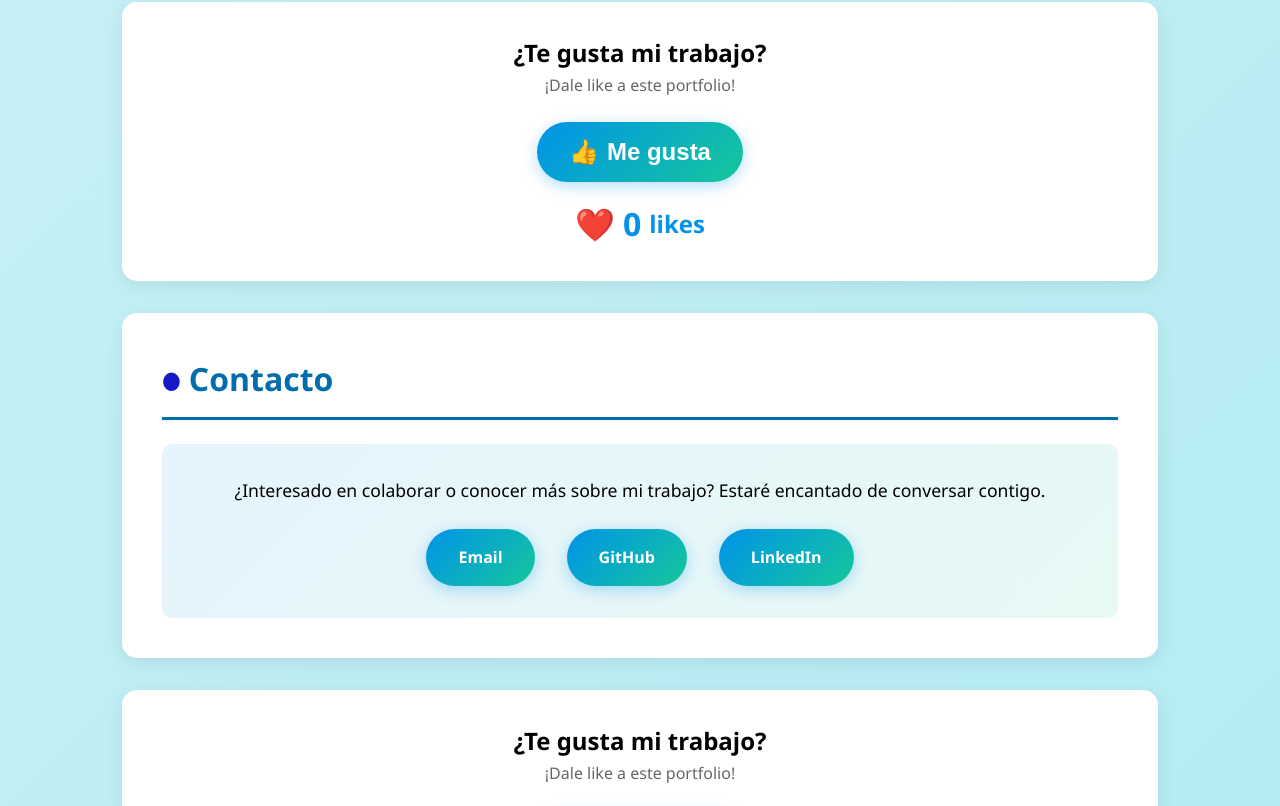
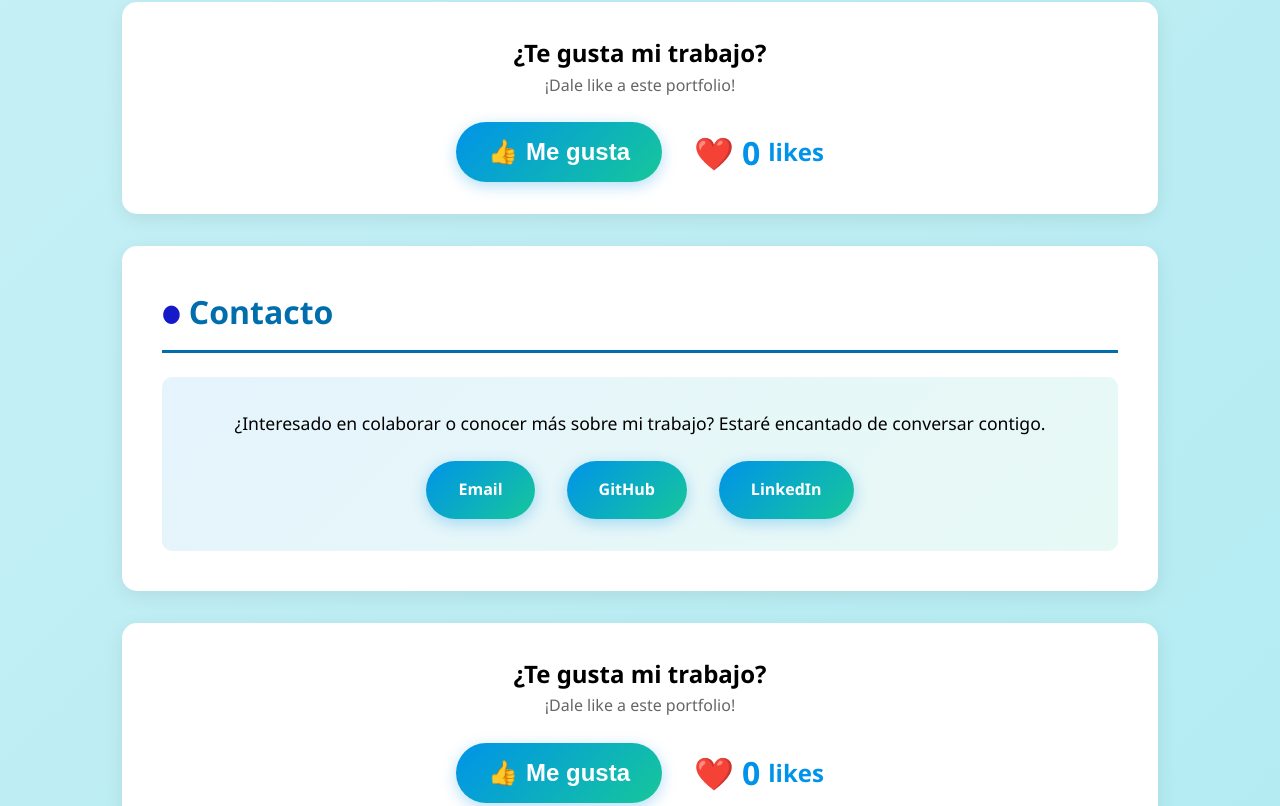
Before and after one commit to mxnuueel01/mxnuueel01.github.io, a plain HTML site: page index.html in a window 1280 px wide. Shown: the part 3359-4165 px from the top of the page. Drawn offline with Linux system fonts and the light colour scheme; no server answers.

Commit message:
Update index.html

```diff
--- a/index.html
+++ b/index.html
@@ -387,9 +387,10 @@
 
         .likes-container {
             display: flex;
-            flex-direction: column;
+            flex-direction: row;
             align-items: center;
-            gap: 1rem;
+            justify-content: center;
+            gap: 2rem;
         }
 
         .like-button {
@@ -469,6 +470,11 @@
 
             .contact-info a {
                 width: 80%;
+            }
+
+            .likes-container {
+                flex-direction: column;
+                gap: 1rem;
             }
         }
     </style>
```
